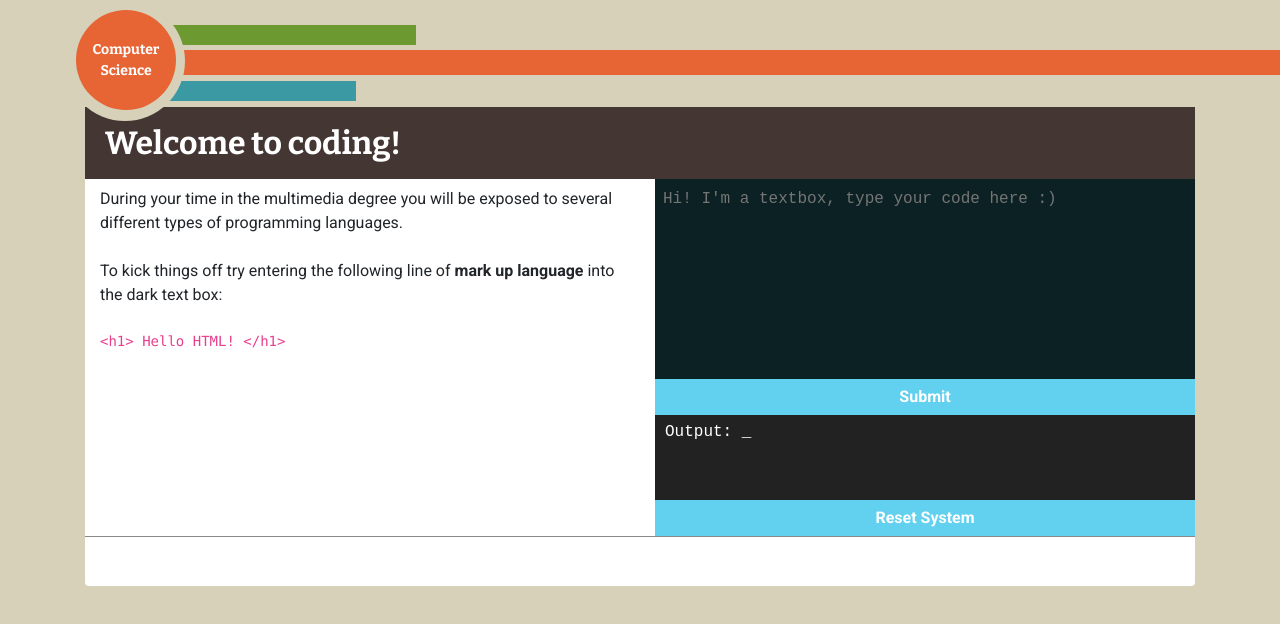
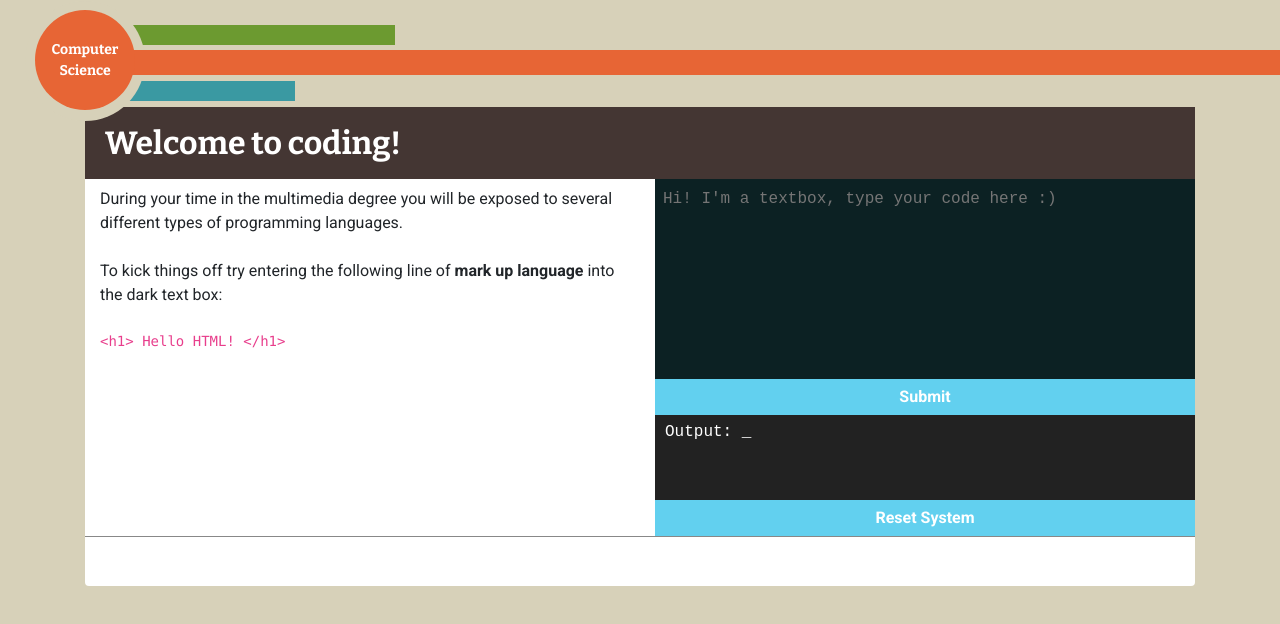
Before and after one commit to yanlauwong/mm_marketing_cs, a plain HTML site: page index.html in a window 1280 px wide. Drawn offline with nearby package versions, Linux system fonts and the light colour scheme.

Commit message:
CS Banner fix
Fixed CS banner for any desktop screen size

```diff
--- a/style.css
+++ b/style.css
@@ -112,7 +112,7 @@ div#codeResults{
 div.banner-top{
 	position: absolute;
 	top: 0px;
-	left: 116px;
+	left: 50%;
 }
 
 div.banner-text{
@@ -127,8 +127,8 @@ div.banner-text{
 	text-align: center;
 	font-weight: bold;
 	position: relative;
-	z-index: 4;
-	margin-left: -40;
+	z-index: 5;
+	margin-left: -605px;
 	margin-top: 10px;
 }
 
@@ -137,35 +137,40 @@ div.banner-outline{
 	border-radius: 100px;
 	width: 120px;
 	height: 120px;
-	position: absolute;
-	top: 1px;
-	left: -51px;
+	position: relative;
+	margin-left: -615px;
 	z-index: 3;
+	margin-top: -109px;
 }
 
 div.banner-top-cs{
 	position: absolute;
 	background-color: #E76535;
 	height: 25px;
-	width: 2110%;
-	z-index: 2;
+	width: 2000px;
+	z-index: 4;
 	top: 50px;
+	/*margin-left: -570px;
+	margin-top: -147px;*/
+	left: -545px;
 }
 
 div.banner-top-mm{
 	position: absolute;
 	background-color: #6C9A30;
 	height: 20px;
-	width: 500%;
+	width: 300px;
 	z-index: 2;
 	top: 25px;
+	left: -545px;
 }
 
 div.banner-top-vd{
 	position: absolute;
 	background-color: #3A99A2;
 	height: 20px;
-	width: 400%;
+	width: 200px;
 	z-index: 2;
 	top: 81px;
+	left: -545px;
 }
```
